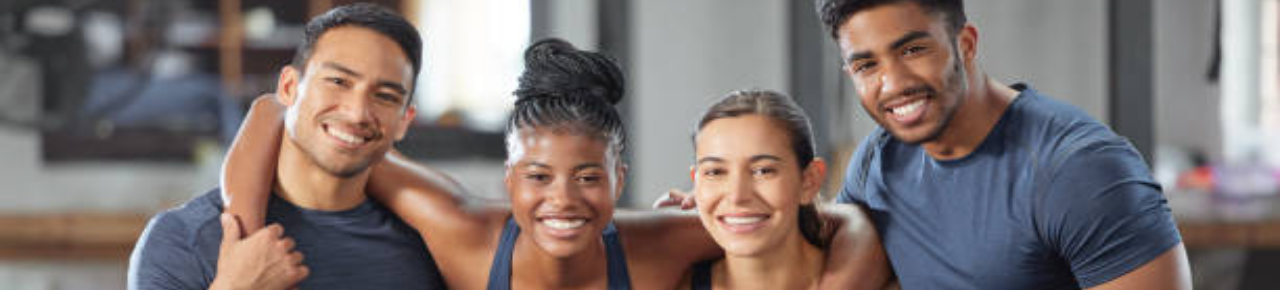
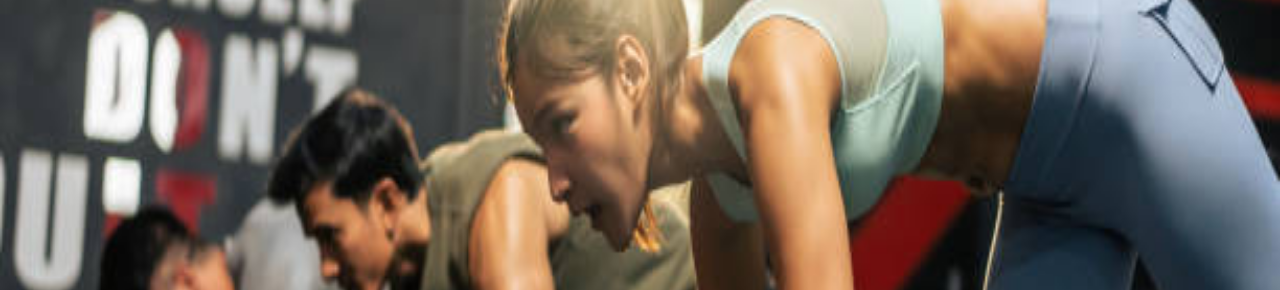
Before and after one commit to WisdomPandovic/Power-Lift, a plain HTML site: page portfolio.html in a window 1280 px wide. Shown: the part 81-371 px from the top of the page. Drawn offline with Linux system fonts and the light colour scheme.

Commit message:
updated code

```diff
--- a/portfolio.html
+++ b/portfolio.html
@@ -44,7 +44,7 @@
 
     <section class="about-us-section">
         <div class="about-us-image">
-            <img src="./images/gym-jugging.jpg" alt="About Us Image">
+            <img src="./images/fitness.portfolio.jpg" alt="About Us Image">
             <div class="about-text-overlay">
                 <h2>Portfolio</h2>
             </div>
```
Also changed, not shown: images/fitness.portfolio.jpg (added), 2 other files.
